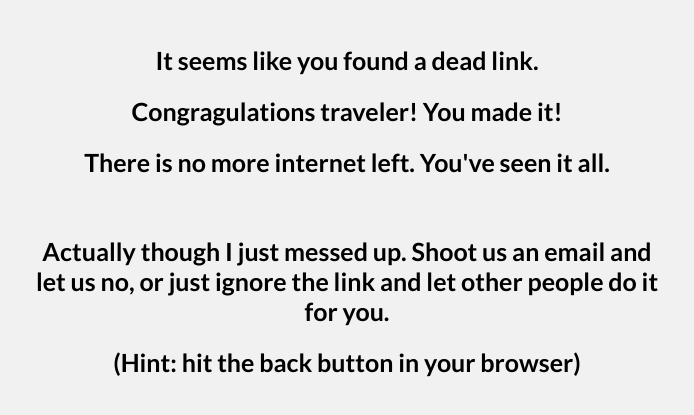
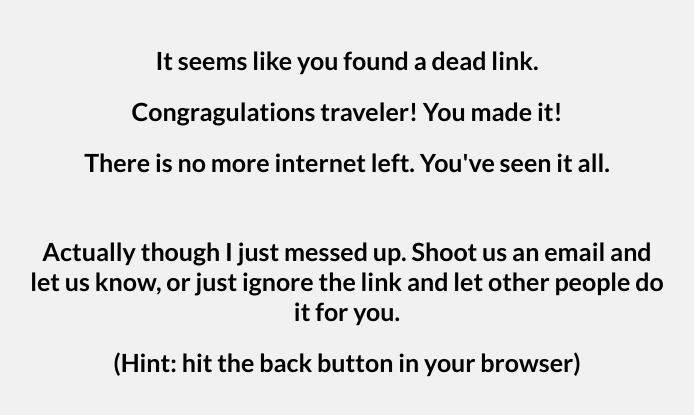
Before and after one commit to FRC-1721/Website, a plain HTML site: page 404.html in a window 1280 px wide. Shown: the part 217-632 px from the top of the page, without its empty margins (293-987 px from the left). Drawn offline with Linux system fonts and the light colour scheme.

Commit message:
speling is herd

```diff
--- a/404.html
+++ b/404.html
@@ -3,7 +3,7 @@
 <html>
 
     <head>
-        <title>Sorry :( - Brennan Macaig</title>
+        <title>Sorry :( - FRC-1721</title>
 
         <!-- Load a font -->
         <link href='http://fonts.googleapis.com/css?family=Lato:700' rel='stylesheet' type='text/css'>
@@ -24,7 +24,7 @@
                 <h2>Congragulations traveler! You made it!</h2>
                 <h2>There is no more internet left. You've seen it all.</h2>
                 <br />
-                <h2>Actually though I just messed up. Shoot us an email and let us no, or just ignore the link and let other people do it for you.</h2>
+                <h2>Actually though I just messed up. Shoot us an email and let us know, or just ignore the link and let other people do it for you.</h2>
                 <h2>(Hint: hit the back button in your browser)</h2>
             </div>
         </div>
```
